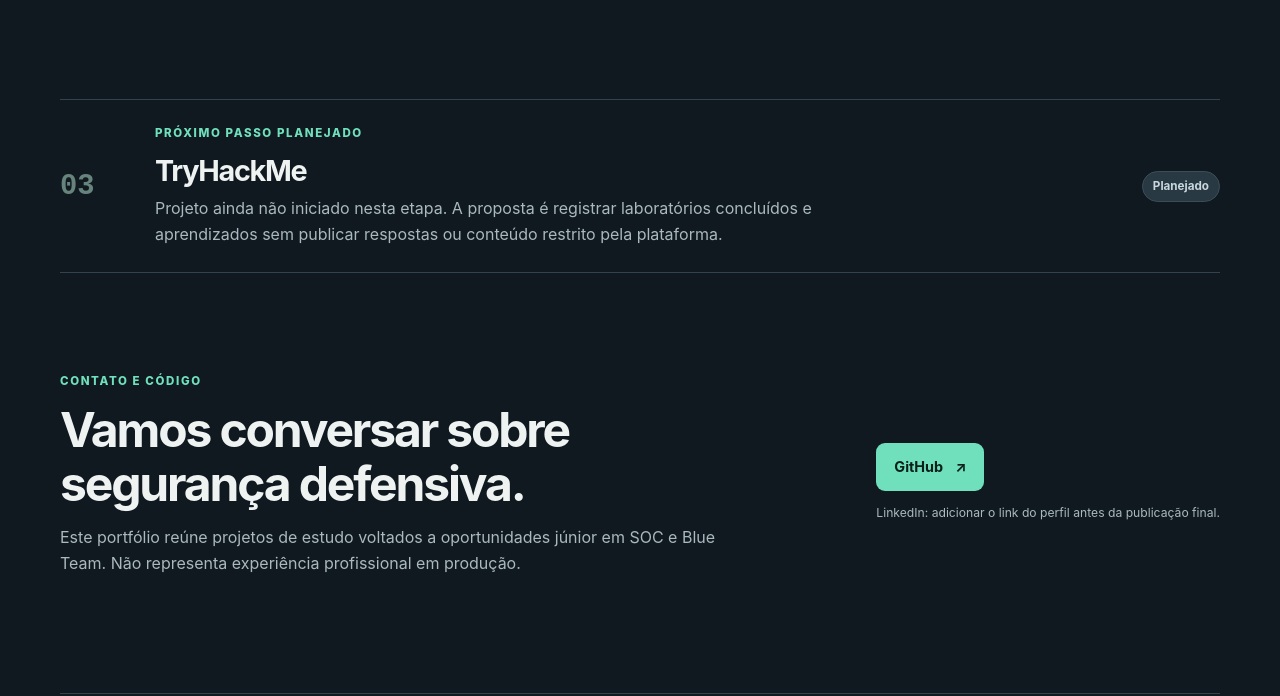
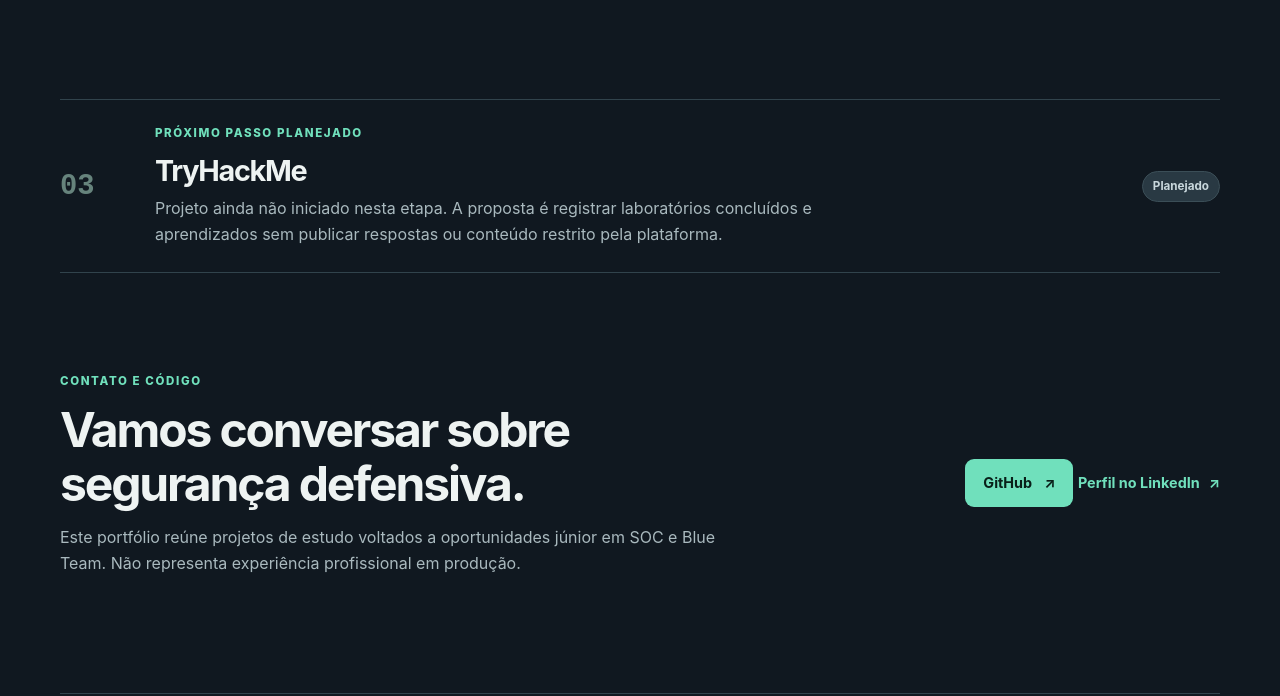
Before and after one commit to eu-vinicosta/infosec-portfolio, a plain HTML site: page docs/index.html in a window 1280 px wide. Shown: the part 5090-5786 px from the top of the page. Drawn offline with Linux system fonts and the light colour scheme.

Commit message:
docs: add LinkedIn profile to portfolio

```diff
--- a/docs/index.html
+++ b/docs/index.html
@@ -178,7 +178,7 @@
       </div>
       <div class="contact-actions">
         <a class="button button-primary" href="https://github.com/eu-vinicosta/infosec-portfolio" target="_blank" rel="noreferrer">GitHub <span aria-hidden="true">↗</span></a>
-        <p>LinkedIn: adicionar o link do perfil antes da publicação final.</p>
+        <a class="text-link" href="https://www.linkedin.com/in/thiegovinicius/" target="_blank" rel="noopener noreferrer">Perfil no LinkedIn <span aria-hidden="true">↗</span></a>
       </div>
     </section>
   </main>
```
